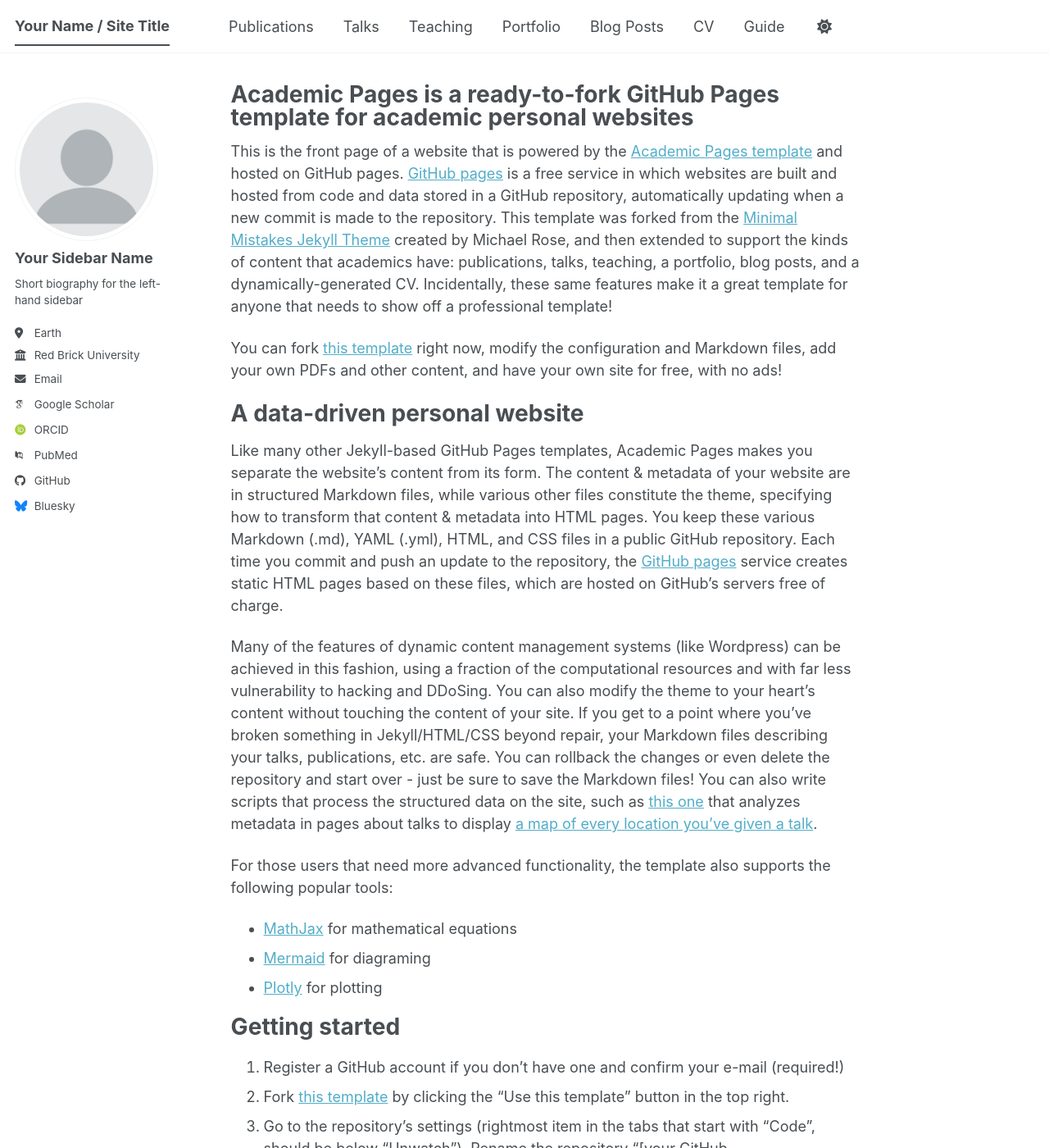
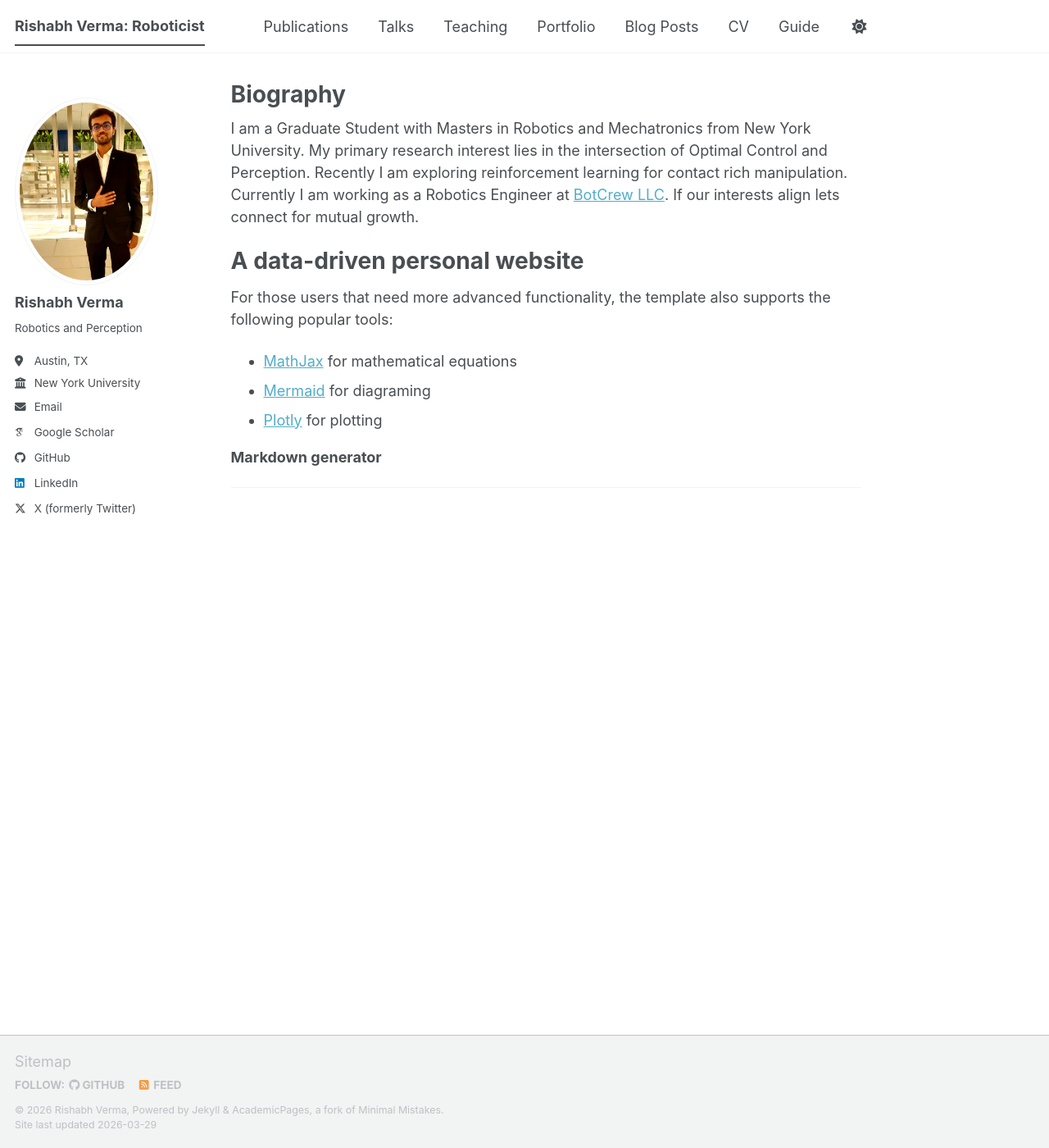
Before and after one commit to RiVer2000/RiVer2000.github.io, a Jekyll site: the page built from _pages/about.md, in a window 1280 px wide and 1400 px high. Shown: the whole window at 82% size. Built offline with Jekyll 4.4.1, drawn with Linux system fonts in a browser that asks for light colours; some web fonts are replaced; a script bundle is joined from its source files by our own code; library files that are not in the unit come from our copies; some of the changed text lies outside the part shown.

Commit message:
initail changed to about page

```diff
--- a/_config.yml
+++ b/_config.yml
@@ -9,39 +9,39 @@
 # Basic Site Settings
 locale                   : "en-US"
 site_theme               : "default" # The available themes options are "default", "air", "sunrise", "mint", "dirt" and "contrast"
-title                    : "Your Name / Site Title"
+title                    : "Rishabh Verma: Roboticist"
 title_separator          : "-"
-name                     : &name "Your Name"
-description              : &description "Your Name's academic portfolio"   # Update this with a general description of your site, this is the default if not overridden by a page
-url                      : https://academicpages.github.io # The base hostname & protocol for your site e.g. "https://[your GitHub username].github.io",
+name                     : &name "Rishabh Verma"
+description              : &description "Rishabh Verma's Academic Website"   # Update this with a general description of your site, this is the default if not overridden by a page
+url                      : https://river2000.github.io/ # The base hostname & protocol for your site e.g. "https://[your GitHub username].github.io",
                                                            # or if you already have some other page hosted on Github then use "https://[your GitHub username].github.io/[Your Repo Name]"
 baseurl                  : "" # the subpath of your site, e.g. "/blog"
-repository               : "academicpages/academicpages.github.io"
+repository               : "RiVer2000/river2000.github.io"
 
 # Site Author - The following control what appear as part of the author content on the side bar.
 #               If a field is blank the icon and link will not appear, otherwise it will be shown.
 #               Additional customization can be done by editing /_includes/author-profile.html
 author:
   # Biographic information
-  avatar           : "profile.png"
-  name             : "Your Sidebar Name"
+  avatar           : "Rishabh.jpg"
+  name             : "Rishabh Verma"
   pronouns         : # example: "she/her"
-  bio              : "Short biography for the left-hand sidebar"
-  location         : "Earth"
-  employer         : "Red Brick University"
+  bio              : "Robotics and Perception"
+  location         : "Austin, TX"
+  employer         : "New York University"
   uri              : # URL
-  email            : "none@example.org"
+  email            : "vermarishabh2000@gmail.com"
 
   # Academic websites
   academia         : # URL
   arxiv            : # URL - Update with the correct link to your profile
-  googlescholar    : "https://scholar.google.com/citations?user=PS_CX0AAAAAJ"
+  googlescholar    : "https://scholar.google.com/citations?user=GpLSBe4AAAAJ&hl=en"
   inspire-hep      : # URL
   impactstory      : # URL
-  orcid            : "https://orcid.org/yourorcidurl"
+  orcid            : # "https://orcid.org/yourorcidurl"
   semantic         : # URL
   ssrn             : # URL
-  pubmed           : "https://www.ncbi.nlm.nih.gov/pubmed/?term=john+snow"
+  pubmed           : # "https://www.ncbi.nlm.nih.gov/pubmed/?term=john+snow"
   researchgate     : # URL
   scopus           : # URL
   zotero           : # URL
@@ -51,13 +51,13 @@ author:
   bitbucket        : # Username - Update with your username on the site
   codepen          : # Username
   dribbble         : # Username
-  github           : "academicpages"
+  github           : "RiVer2000"
   kaggle           : # Username
   stackoverflow    : # User number or user number and name (i.e., use "1" or "1/jeff-atwood")
 
   # Social media
   artstation       : # Username
-  bluesky          : "bsky.app" # Replace this with you Bluesky username
+  bluesky          : # "bsky.app" # Replace this with you Bluesky username
   facebook         : # Username
   flickr           : # Username
   foursquare       : # Username
@@ -66,7 +66,7 @@ author:
   keybase          : # Username
   instagram        : # Username
   lastfm           : # Username
-  linkedin         : # Username
+  linkedin         : river2000
   mastodon         : # URL
   medium           : # URL
   pinterest        : # Username
@@ -74,7 +74,7 @@ author:
   steam            : # Username
   telegram         : # URL
   tumblr           : # Username
-  twitter          : # Username for X / Twitter
+  twitter          : ri_ver2000
   vine             : # Username
   weibo            : # Username
   wikipedia        : # Username
--- a/_pages/about.md
+++ b/_pages/about.md
@@ -1,56 +1,32 @@
 ---
 permalink: /
-title: "Academic Pages is a ready-to-fork GitHub Pages template for academic personal websites"
+title: "Biography"
 author_profile: true
 redirect_from:
   - /about/
   - /about.html
 ---
-
-This is the front page of a website that is powered by the [Academic Pages template](https://github.com/academicpages/academicpages.github.io) and hosted on GitHub pages. [GitHub pages](https://pages.github.com) is a free service in which websites are built and hosted from code and data stored in a GitHub repository, automatically updating when a new commit is made to the repository. This template was forked from the [Minimal Mistakes Jekyll Theme](https://mmistakes.github.io/minimal-mistakes/) created by Michael Rose, and then extended to support the kinds of content that academics have: publications, talks, teaching, a portfolio, blog posts, and a dynamically-generated CV. Incidentally, these same features make it a great template for anyone that needs to show off a professional template!
-
- You can fork [this template](https://github.com/academicpages/academicpages.github.io) right now, modify the configuration and Markdown files, add your own PDFs and other content, and have your own site for free, with no ads!
+I am a Graduate Student with Masters in Robotics and Mechatronics from New York University. My primary research interest lies in the intersection of Optimal Control and Perception. Recently I am exploring reinforcement learning for contact rich manipulation.
+Currently I am working as a Robotics Engineer at [BotCrew LLC](https://robots.botcrew.com/). If our interests align lets connect for mutual growth.
 
 A data-driven personal website
 ======
-Like many other Jekyll-based GitHub Pages templates, Academic Pages makes you separate the website's content from its form. The content & metadata of your website are in structured Markdown files, while various other files constitute the theme, specifying how to transform that content & metadata into HTML pages. You keep these various Markdown (.md), YAML (.yml), HTML, and CSS files in a public GitHub repository. Each time you commit and push an update to the repository, the [GitHub pages](https://pages.github.com/) service creates static HTML pages based on these files, which are hosted on GitHub's servers free of charge.
 
-Many of the features of dynamic content management systems (like Wordpress) can be achieved in this fashion, using a fraction of the computational resources and with far less vulnerability to hacking and DDoSing. You can also modify the theme to your heart's content without touching the content of your site. If you get to a point where you've broken something in Jekyll/HTML/CSS beyond repair, your Markdown files describing your talks, publications, etc. are safe. You can rollback the changes or even delete the repository and start over - just be sure to save the Markdown files! You can also write scripts that process the structured data on the site, such as [this one](https://github.com/academicpages/academicpages.github.io/blob/master/talkmap.ipynb) that analyzes metadata in pages about talks to display [a map of every location you've given a talk](https://academicpages.github.io/talkmap.html).
 
 For those users that need more advanced functionality, the template also supports the following popular tools:
 - [MathJax](https://www.mathjax.org/) for mathematical equations
 - [Mermaid](https://mermaid.js.org/) for diagraming
 - [Plotly](https://plotly.com/javascript/) for plotting
 
-Getting started
-======
-1. Register a GitHub account if you don't have one and confirm your e-mail (required!)
-1. Fork [this template](https://github.com/academicpages/academicpages.github.io) by clicking the "Use this template" button in the top right.
-1. Go to the repository's settings (rightmost item in the tabs that start with "Code", should be below "Unwatch"). Rename the repository "[your GitHub username].github.io", which will also be your website's URL.
-1. Set site-wide configuration and create content & metadata (see below -- also see [this set of diffs](https://archive.is/3TPas) showing what files were changed to set up [an example site](https://getorg-testacct.github.io) for a user with the username "getorg-testacct")
-1. Upload any files (like PDFs, .zip files, etc.) to the files/ directory. They will appear at https://[your GitHub username].github.io/files/example.pdf.
-1. Check status by going to the repository settings, in the "GitHub pages" section
-
-Site-wide configuration
-------
-The main configuration file for the site is in the base directory in [_config.yml](https://github.com/academicpages/academicpages.github.io/blob/master/_config.yml), which defines the content in the sidebars and other site-wide features. You will need to replace the default variables with ones about yourself and your site's github repository. The configuration file for the top menu is in [_data/navigation.yml](https://github.com/academicpages/academicpages.github.io/blob/master/_data/navigation.yml). For example, if you don't have a portfolio or blog posts, you can remove those items from that navigation.yml file to remove them from the header.
-
-Create content & metadata
-------
-For site content, there is one Markdown file for each type of content, which are stored in directories like _publications, _talks, _posts, _teaching, or _pages. For example, each talk is a Markdown file in the [_talks directory](https://github.com/academicpages/academicpages.github.io/tree/master/_talks). At the top of each Markdown file is structured data in YAML about the talk, which the theme will parse to do lots of cool stuff. The same structured data about a talk is used to generate the list of talks on the [Talks page](https://academicpages.github.io/talks), each [individual page](https://academicpages.github.io/talks/2012-03-01-talk-1) for specific talks, the talks section for the [CV page](https://academicpages.github.io/cv), and the [map of places you've given a talk](https://academicpages.github.io/talkmap.html) (if you run this [python file](https://github.com/academicpages/academicpages.github.io/blob/master/talkmap.py) or [Jupyter notebook](https://github.com/academicpages/academicpages.github.io/blob/master/talkmap.ipynb), which creates the HTML for the map based on the contents of the _talks directory).
 
 **Markdown generator**
 
-The repository includes [a set of Jupyter notebooks](https://github.com/academicpages/academicpages.github.io/tree/master/markdown_generator
+<!-- The repository includes [a set of Jupyter notebooks](https://github.com/academicpages/academicpages.github.io/tree/master/markdown_generator
 ) that converts a CSV containing structured data about talks or presentations into individual Markdown files that will be properly formatted for the Academic Pages template. The sample CSVs in that directory are the ones I used to create my own personal website at stuartgeiger.com. My usual workflow is that I keep a spreadsheet of my publications and talks, then run the code in these notebooks to generate the Markdown files, then commit and push them to the GitHub repository.
 
-How to edit your site's GitHub repository
+How to edit your site's GitHub repository -->
 ------
-Many people use a git client to create files on their local computer and then push them to GitHub's servers. If you are not familiar with git, you can directly edit these configuration and Markdown files directly in the github.com interface. Navigate to a file (like [this one](https://github.com/academicpages/academicpages.github.io/blob/master/_talks/2012-03-01-talk-1.md) and click the pencil icon in the top right of the content preview (to the right of the "Raw | Blame | History" buttons). You can delete a file by clicking the trashcan icon to the right of the pencil icon. You can also create new files or upload files by navigating to a directory and clicking the "Create new file" or "Upload files" buttons.
+<!-- Many people use a git client to create files on their local computer and then push them to GitHub's servers. If you are not familiar with git, you can directly edit these configuration and Markdown files directly in the github.com interface. Navigate to a file (like [this one](https://github.com/academicpages/academicpages.github.io/blob/master/_talks/2012-03-01-talk-1.md) and click the pencil icon in the top right of the content preview (to the right of the "Raw | Blame | History" buttons). You can delete a file by clicking the trashcan icon to the right of the pencil icon. You can also create new files or upload files by navigating to a directory and clicking the "Create new file" or "Upload files" buttons.
 
 Example: editing a Markdown file for a talk
-![Editing a Markdown file for a talk](/images/editing-talk.png)
-
-For more info
-------
-More info about configuring Academic Pages can be found in [the guide](https://academicpages.github.io/markdown/), the [growing wiki](https://github.com/academicpages/academicpages.github.io/wiki), and you can always [ask a question on GitHub](https://github.com/academicpages/academicpages.github.io/discussions). The [guides for the Minimal Mistakes theme](https://mmistakes.github.io/minimal-mistakes/docs/configuration/) (which this theme was forked from) might also be helpful.
+![Editing a Markdown file for a talk](/images/editing-talk.png) -->
```
Also changed, not shown: images/Rishabh.jpg (added).
